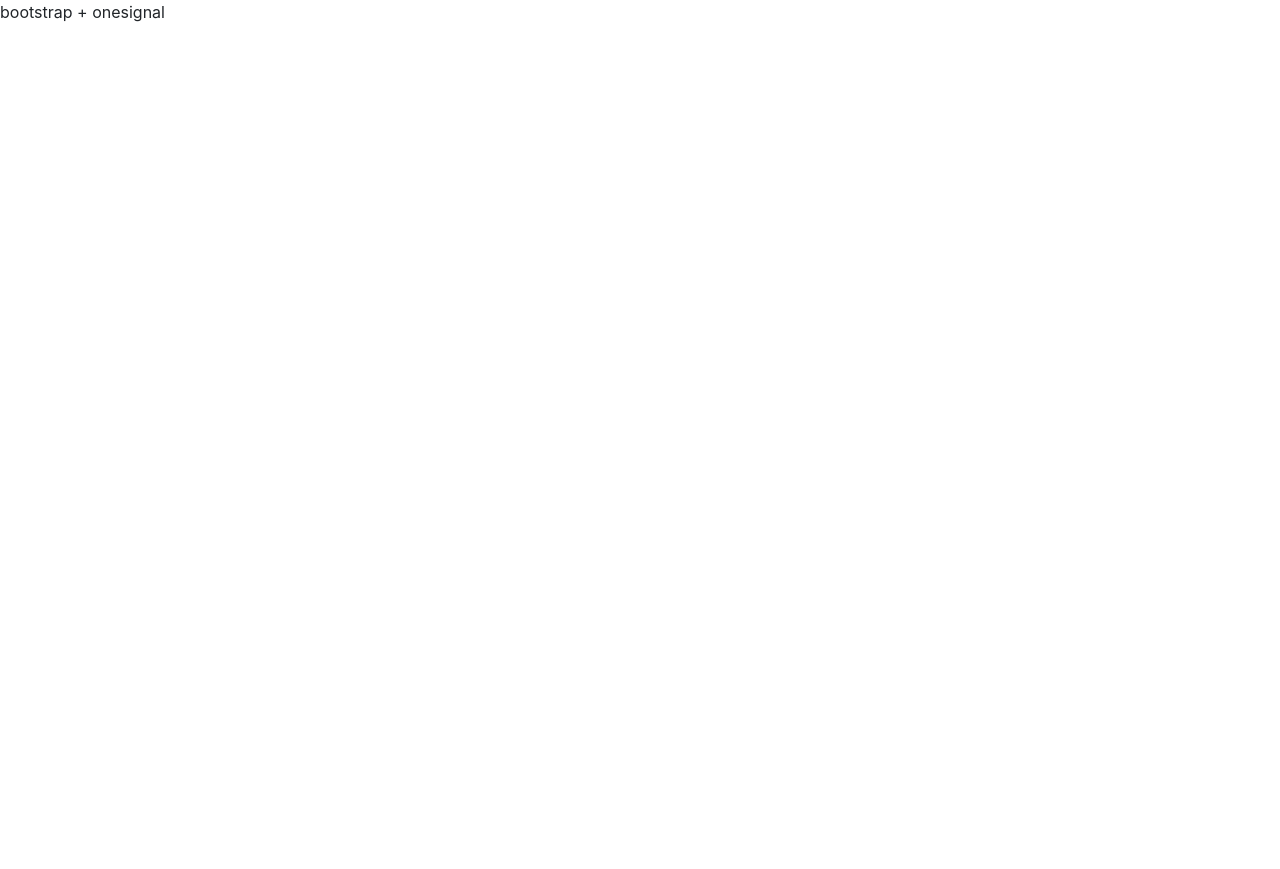
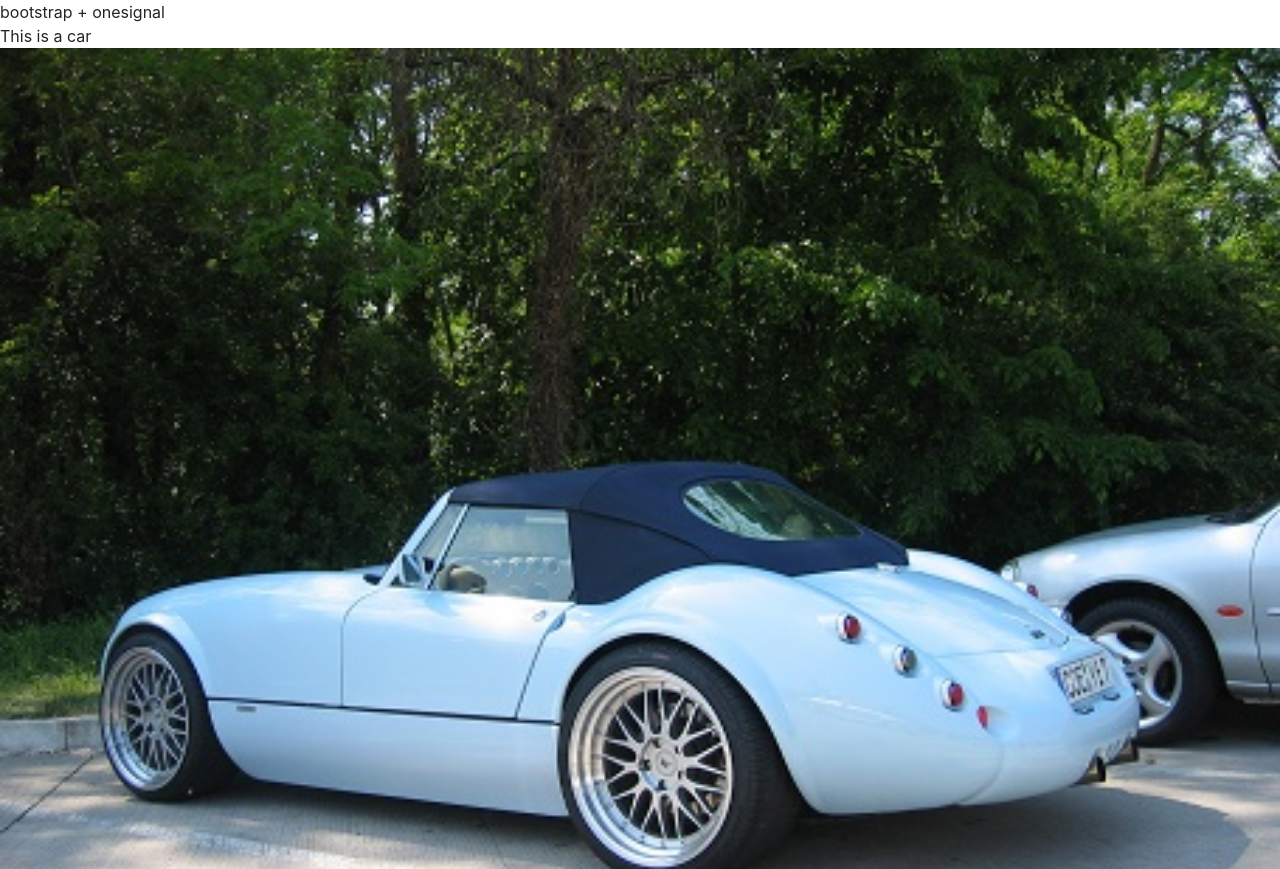
Before and after one commit to responsivedemo/responsivedemo.github.io, a plain HTML site: page index.html in a window 1280 px wide. Shown: the top 869 px of the page. Before the commit the page ends 800 px from the top, so only its background shows below. Drawn offline with nearby package versions, Linux system fonts and the light colour scheme.

Commit message:
added image

```diff
--- a/index.html
+++ b/index.html
@@ -34,4 +34,8 @@
     <script src="https://maxcdn.bootstrapcdn.com/bootstrap/4.0.0-beta.2/js/bootstrap.min.js" integrity="sha384-alpBpkh1PFOepccYVYDB4do5UnbKysX5WZXm3XxPqe5iKTfUKjNkCk9SaVuEZflJ" crossorigin="anonymous"></script>
     -->
   </body>
+
+  <div>This is a car</div>
+  <img src="img_car.jpg" alt="Car" style="width:100%">
+
 </html>
```
Also changed, not shown: img_car.jpg (added).
